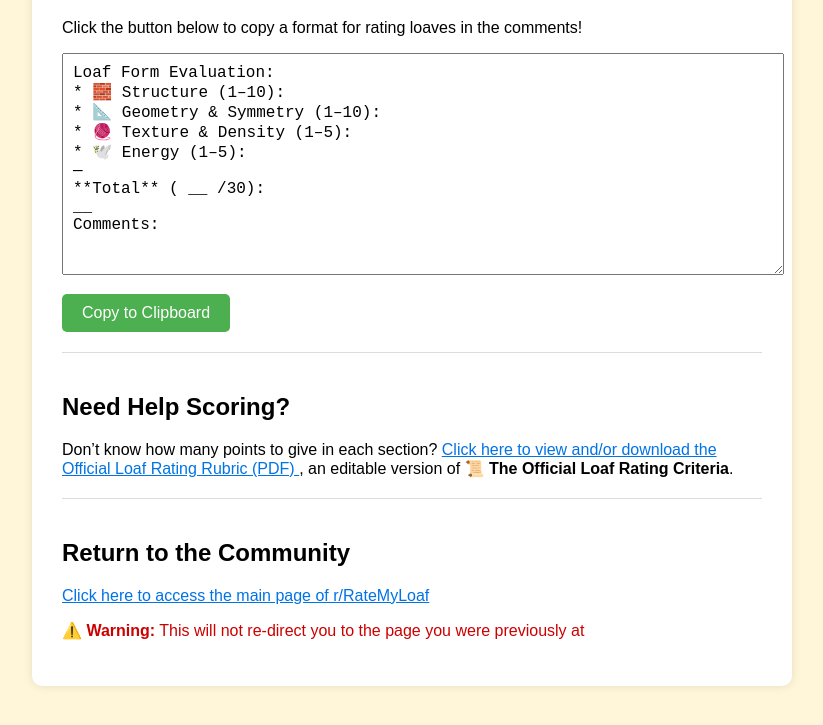
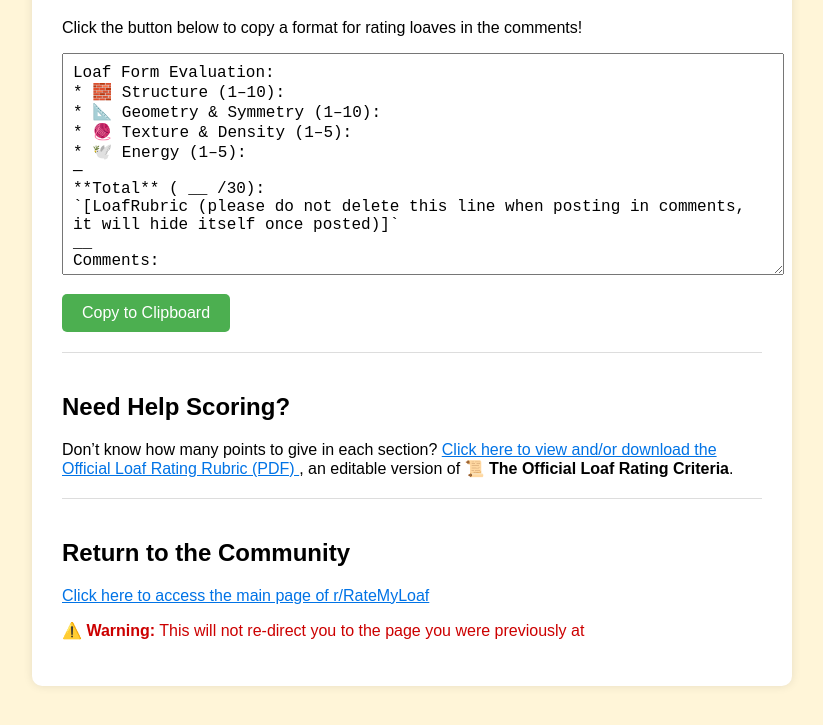
Before and after one commit to larkenlunai/Loaf-Rating-Format, a plain HTML site: page index.html in a window 1280 px wide. Shown: the part 131-856 px from the top of the page, without its empty margins (228-1051 px from the left). Drawn offline with Linux system fonts and the light colour scheme.

Commit message:
index.html

```diff
--- a/index.html
+++ b/index.html
@@ -55,6 +55,7 @@ Loaf Form Evaluation:
 * 🕊️ Energy (1–5):
 —
 **Total** ( __ /30):
+`[LoafRubric (please do not delete this line when posting in comments, it will hide itself once posted)]`
 __
 Comments:
         </textarea>
```
